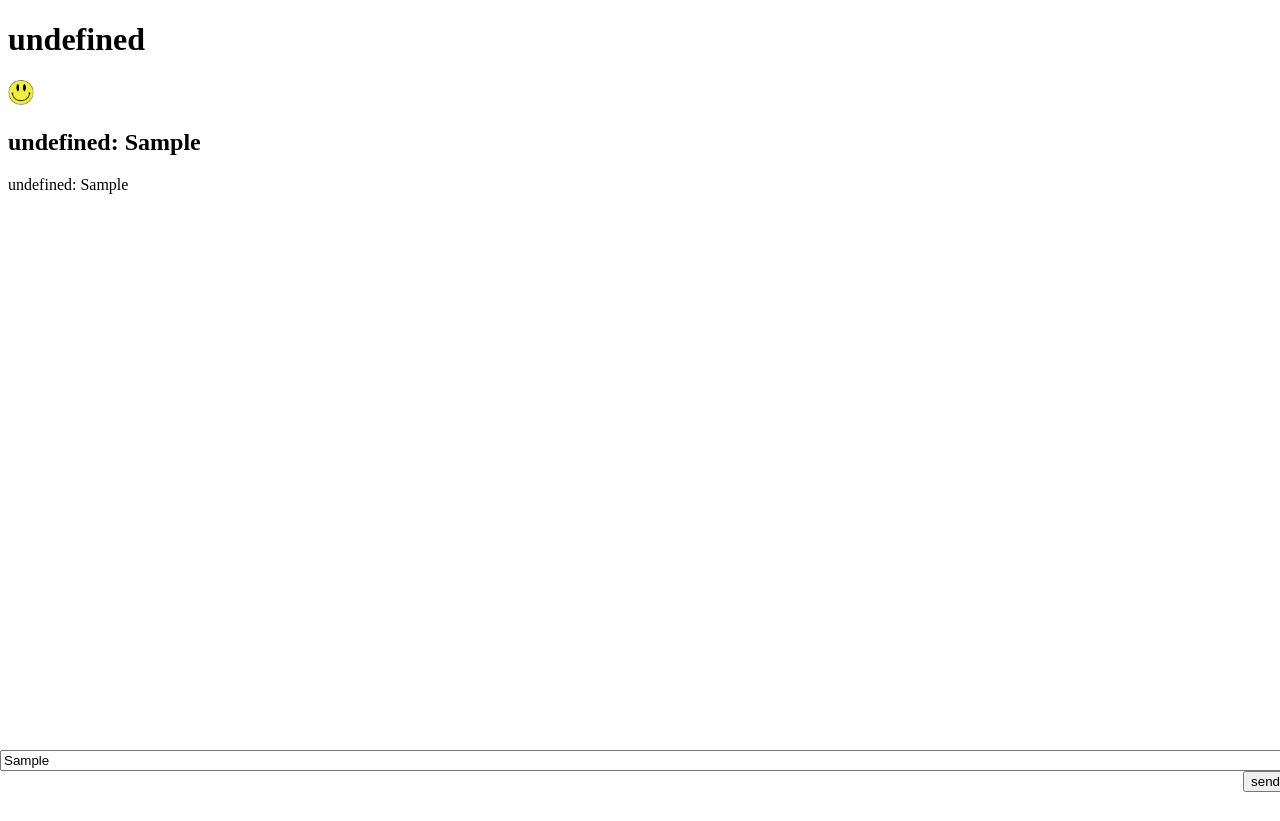
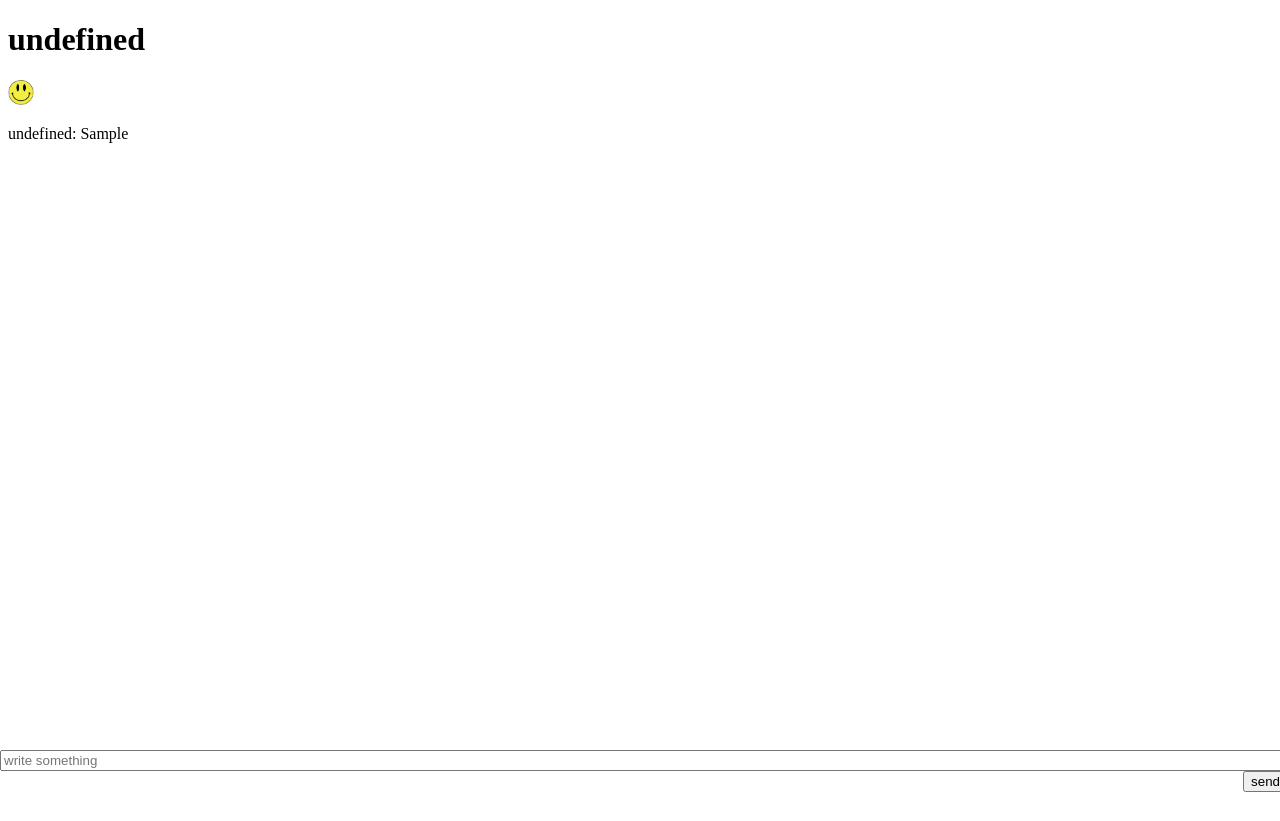
Before and after one commit to anriquegame/site-chat, a plain HTML site: page chat.html in a window 1280 px wide. Both pictures are taken after typing "Sample" into the empty fields and a click on the button "send". Drawn offline with nearby package versions, Linux system fonts and the light colour scheme.

Commit message:
more fix, and update on names and others

```diff
--- a/chat.html
+++ b/chat.html
@@ -4,7 +4,7 @@
     <head>
         <meta charset="utf-8">
         <meta name="viewport" content="width=device-width">
-        <title>replit</title>
+        <title>chat-messages</title>
         <link href="style.css" rel="stylesheet" type="text/css" />
         <script src="script.js"></script>
     </head>
@@ -16,7 +16,6 @@
             <h1 id="demo">|</h1>
             <img src="smile.png" alt="Flowers in Chania" style="width:2%">
         </header>
-        <h2 id="chatLi">|</h2>
         <div class="messages"></div>
         <footer>
             <input class="bsb" type="text" id="chatBox" name="f_nome" placeholder="write something" value="" />
--- a/script.js
+++ b/script.js
@@ -29,13 +29,15 @@ function writeChat() {
     //alert("You typed: " + chat1);
     //append(myArray, 'Peach');
 
-    document.getElementById("chatLi").innerHTML = chat2;
+    //document.getElementById("chatLi").innerHTML = chat2;
 
     const messageplace = document.querySelector(".messages");
     const messagediv = document.createElement("div");
     //messagediv.classList.add("message", "outgoing");
     messagediv.innerHTML = `<p> ${chat2} </p>`;
     messageplace.appendChild(messagediv);
+
+	document.getElementById("chatBox").value = "";
     //saveChat({ "user": user2, "message": chat1});
     // var xhr = new XMLHttpRequest();
     // xhr.open("POST", "https://chattest.anriquegame.repl.co", true);
```
Also changed, not shown: index.html (+1 -1 lines).
